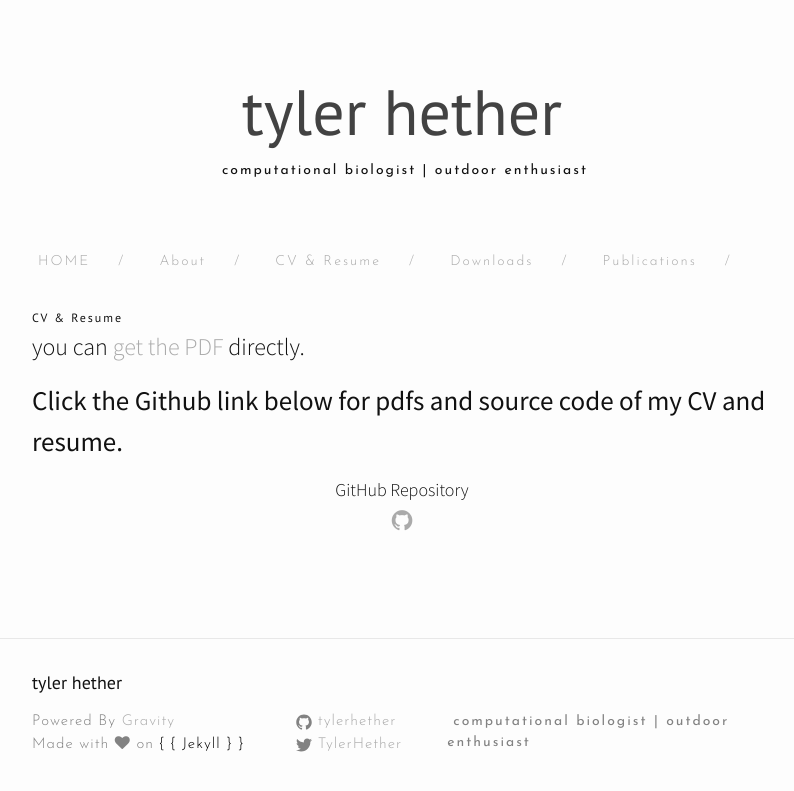
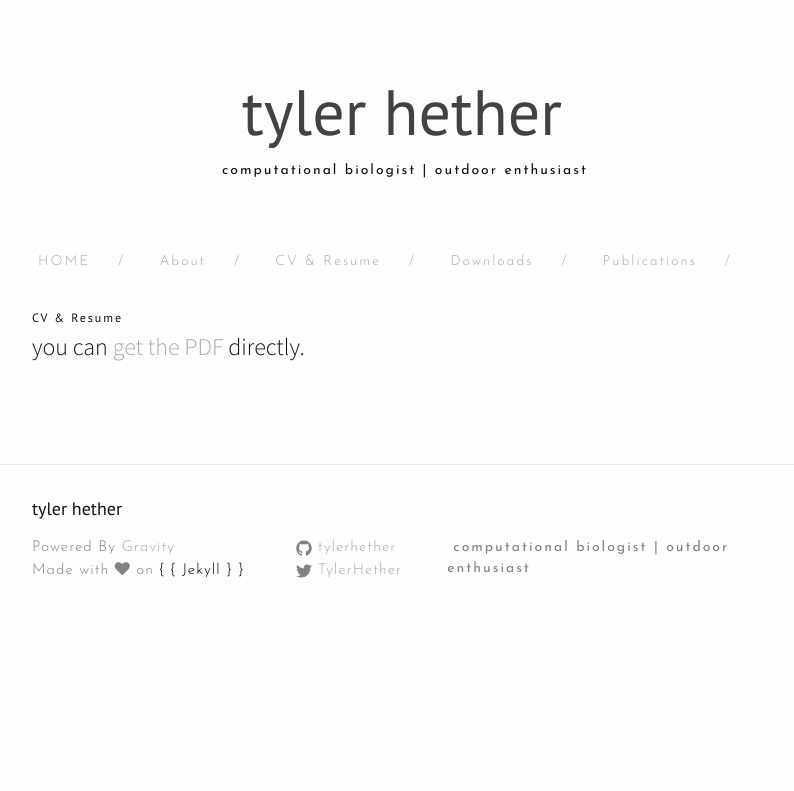
Before and after one commit to tylerhether/tylerhether.github.io, a Jekyll site: the page built from CV.md, in a window 1280 px wide. Shown: the top 791 px of the page, without its empty margins (238-1032 px from the left). Built offline with Jekyll 4.4.1, drawn with Linux system fonts in a browser that asks for light colours; nearby versions of some CDN libraries.

Commit message:
updated resume

```diff
--- a/CV.md
+++ b/CV.md
@@ -7,10 +7,10 @@ permalink: /CV/
 you can [get the PDF]({{ site.url }}/pdfs/resume.pdf) directly.
 
 
-# Click the Github link below for pdfs and source code of my CV and resume.
+<!-- # Click the Github link below for pdfs and source code of my CV and resume.
 
 <center>GitHub Repository
-<a href="https://github.com/tylerhether/CV"><p><i class="fa fa-github"></i></p></a>
+<a href="https://github.com/tylerhether/CV"><p><i class="fa fa-github"></i></p></a> -->
 
 <!-- <div class="intro"><br>
   <p>
```
Also changed, not shown: 1 other file.
